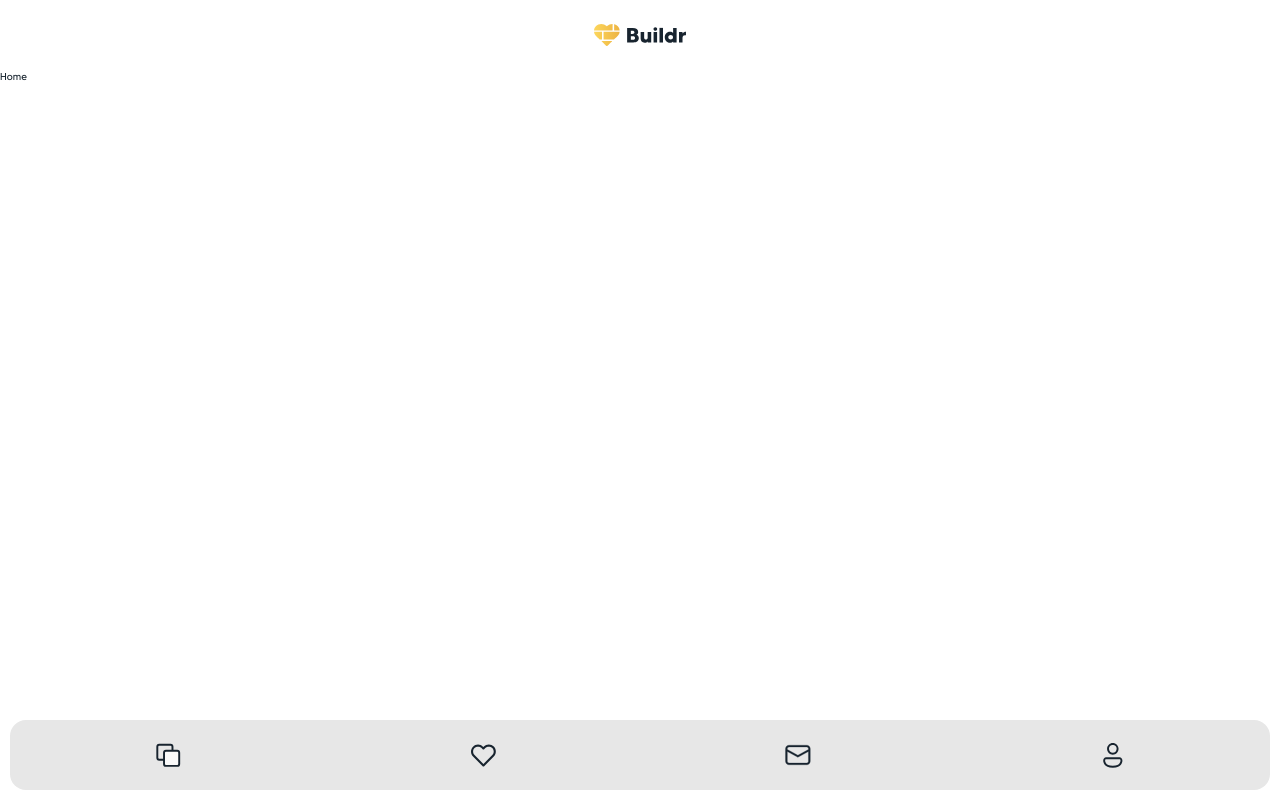
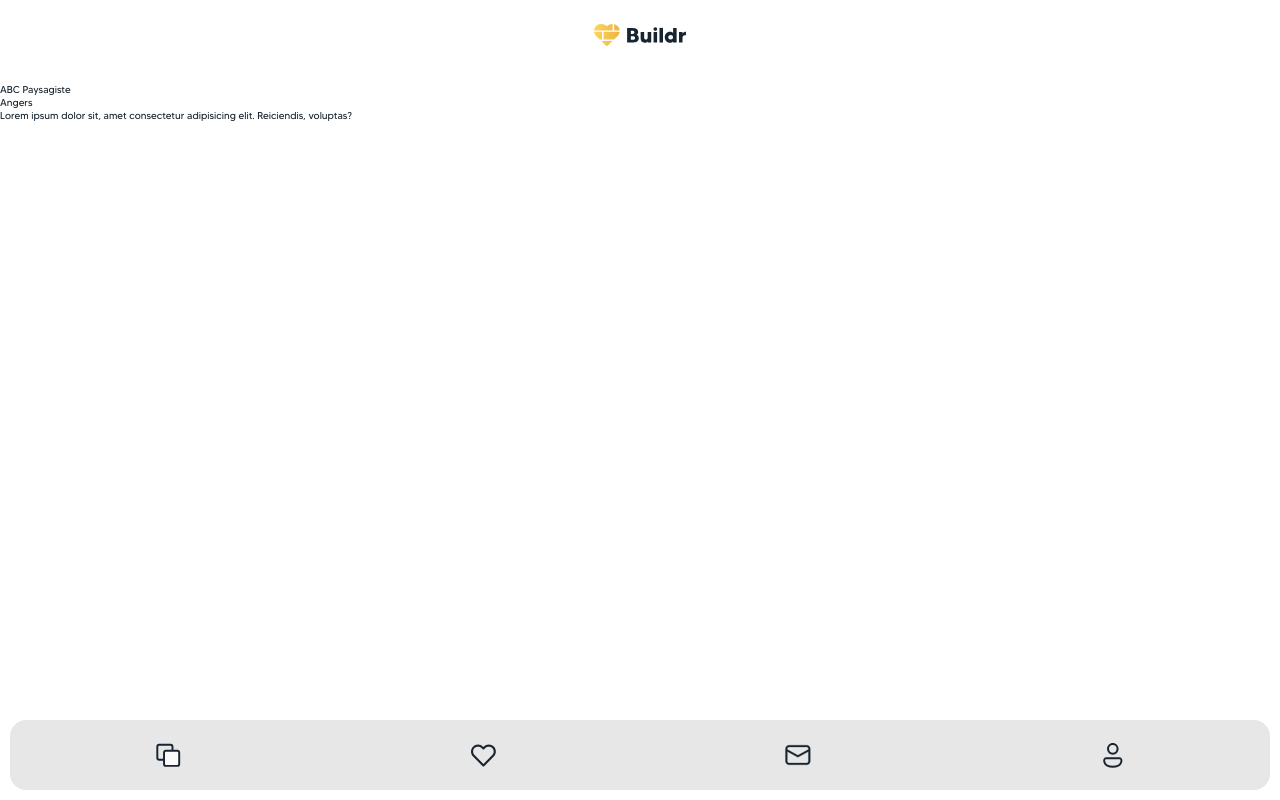
Before and after one commit to Aycarambo/buildR, a React (Create React App) app in the folder front/: page / in a window 1280 px wide. Before the commit this address had no page. Built offline with nearby package versions, Linux system fonts and the light colour scheme.

Commit message:
Card in home

```diff
--- a/front/src/pages/Home.jsx
+++ b/front/src/pages/Home.jsx
@@ -1,7 +1,8 @@
 import React from "react";
+import Card from "../components/Card";
 
 const Home = () => {
-  return <div>Home</div>;
+  return <Card />;
 };
 
 export default Home;
```
